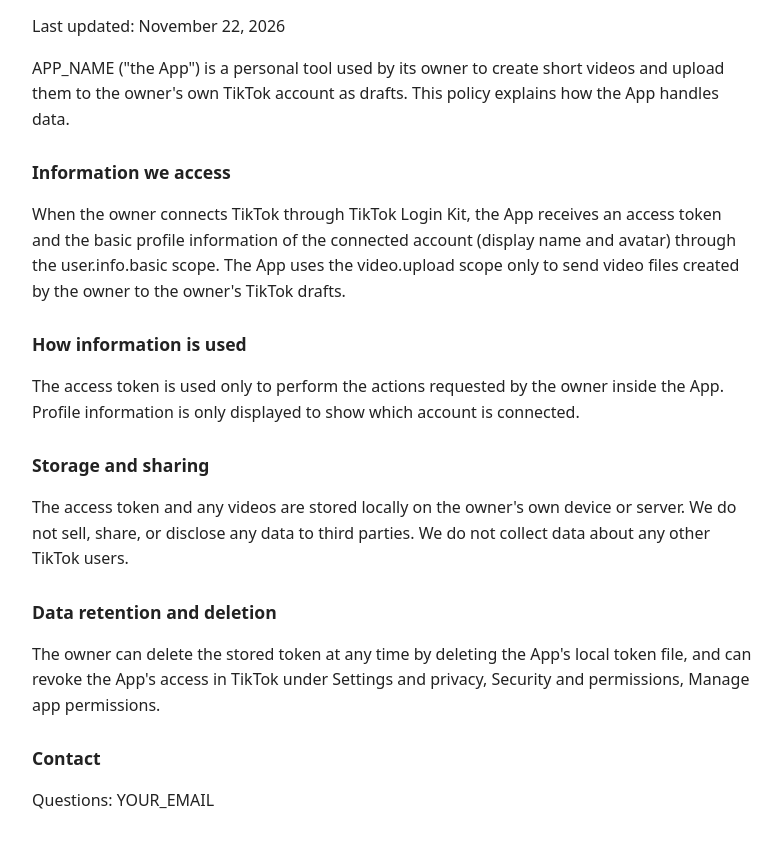
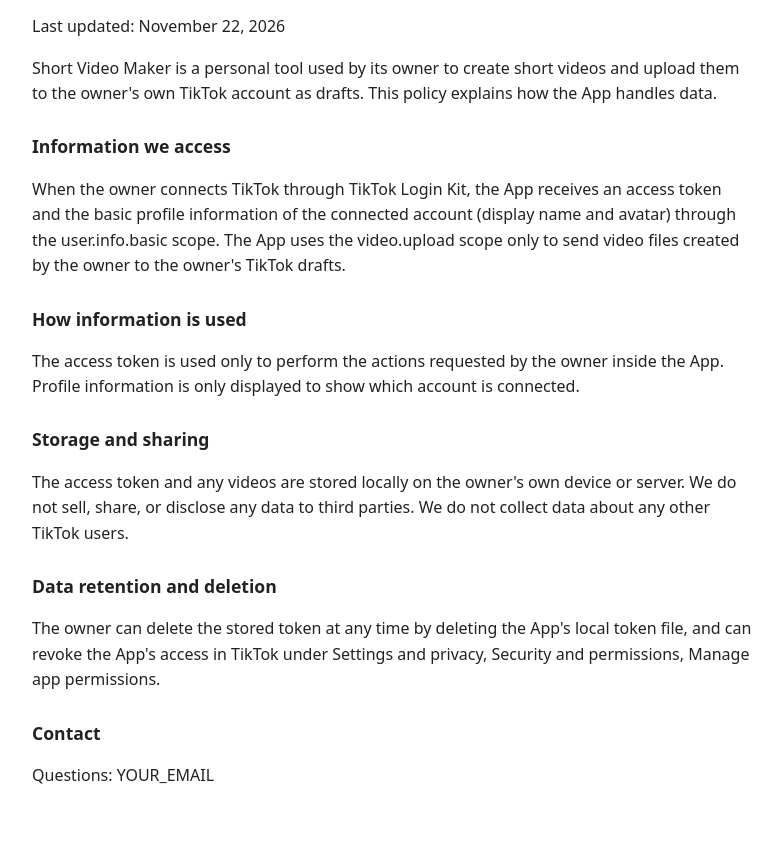
Before and after one commit to quocanh09999-collab/legal, a plain HTML site: page privacy.html in a window 1280 px wide. Shown: the part 84-932 px from the top of the page, without its empty margins (248-1030 px from the left). Drawn offline with Linux system fonts and the light colour scheme.

Commit message:
Update privacy.html

```diff
--- a/privacy.html
+++ b/privacy.html
@@ -5,7 +5,7 @@
 <body>
 <h1>Privacy Policy</h1>
 <p>Last updated: November 22, 2026</p>
-<p>APP_NAME ("the App") is a personal tool used by its owner to create short videos and upload them to the owner's own TikTok account as drafts. This policy explains how the App handles data.</p>
+<p>Short Video Maker is a personal tool used by its owner to create short videos and upload them to the owner's own TikTok account as drafts. This policy explains how the App handles data.</p>
 
 <h2>Information we access</h2>
 <p>When the owner connects TikTok through TikTok Login Kit, the App receives an access token and the basic profile information of the connected account (display name and avatar) through the user.info.basic scope. The App uses the video.upload scope only to send video files created by the owner to the owner's TikTok drafts.</p>
```
